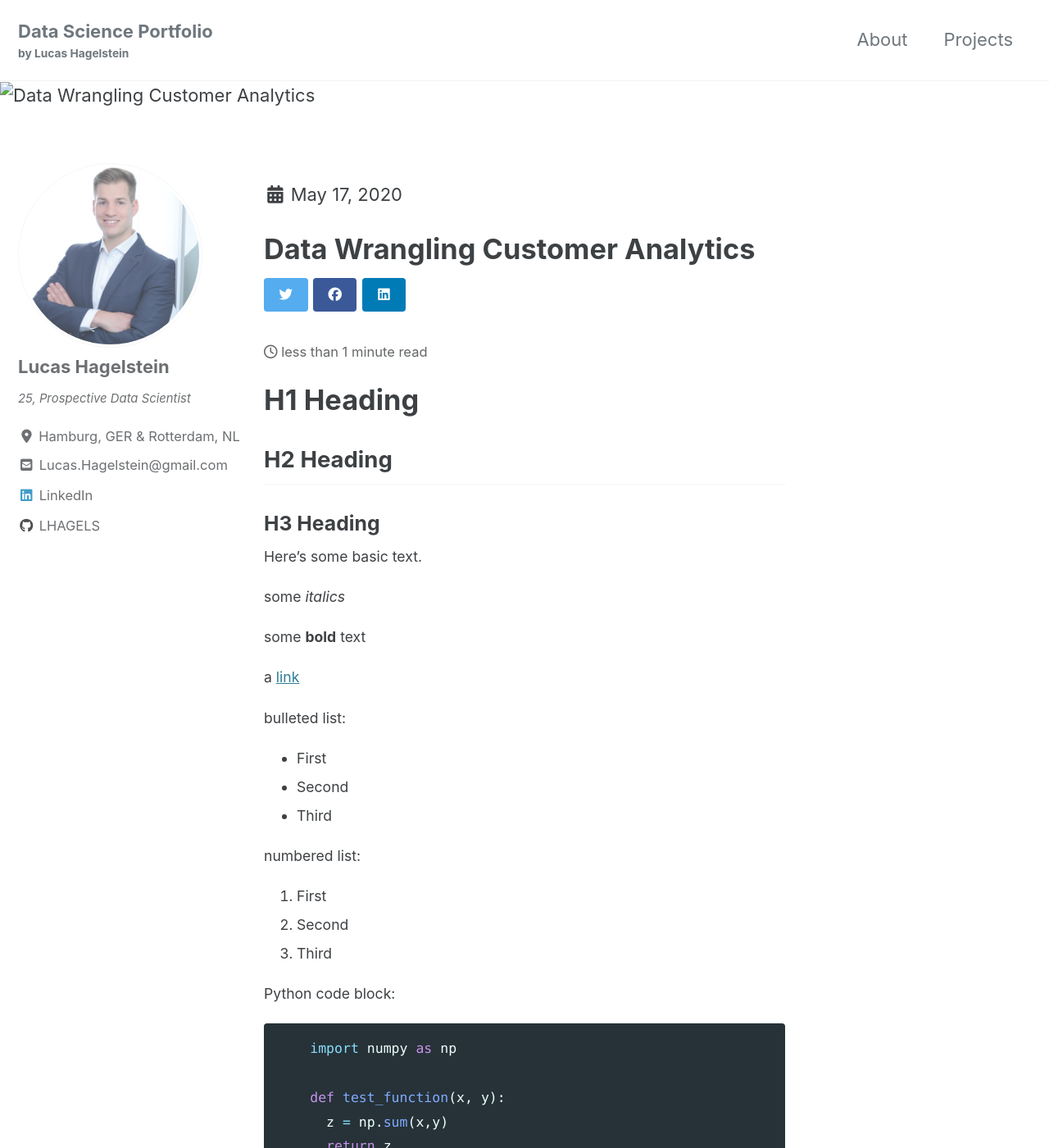
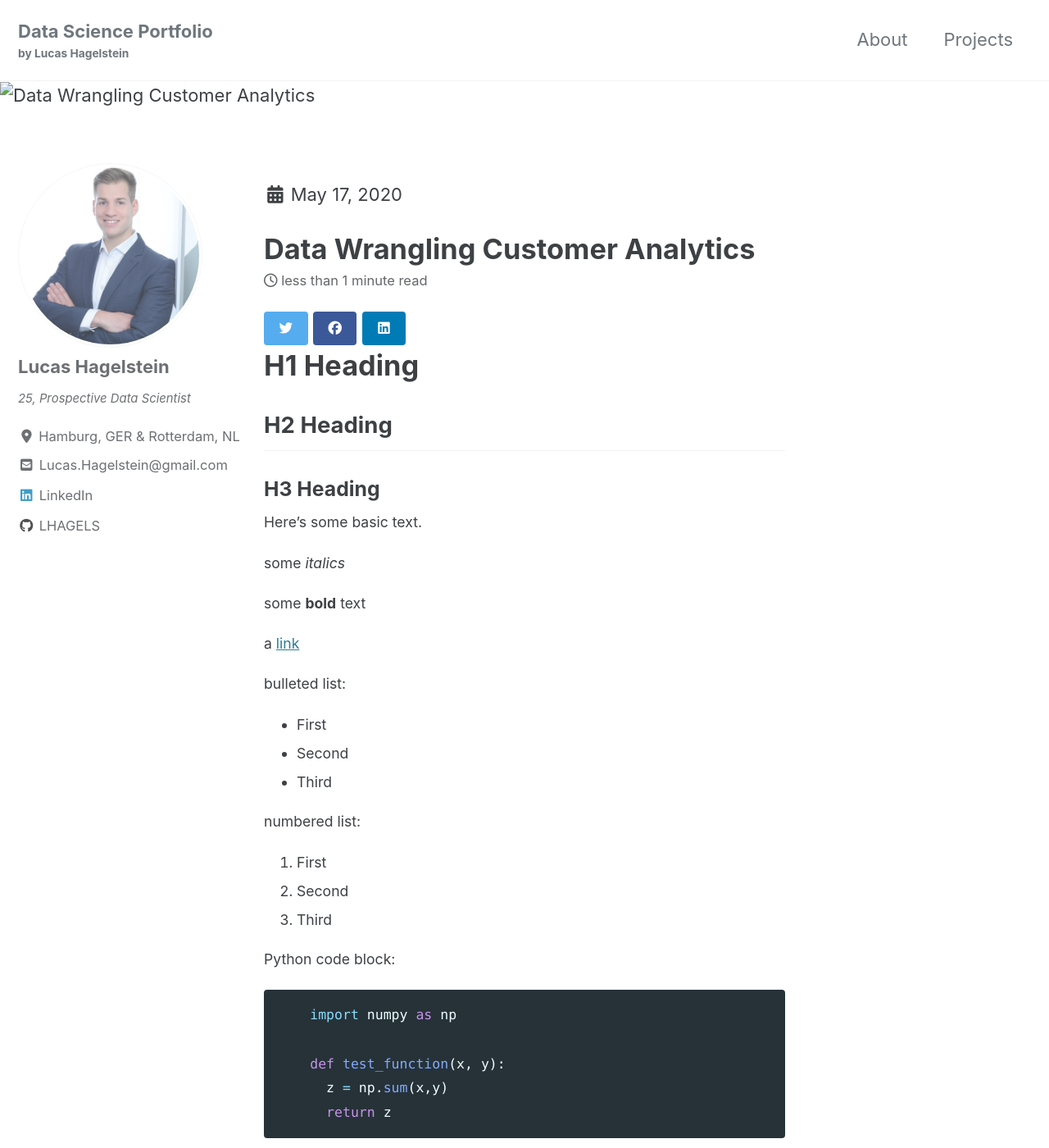
Before and after one commit to LHAGELS/LHAGELS.github.io, a Jekyll site: the page built from _posts/2020-05-17-Customer-Analytics.md, in a window 1280 px wide and 1400 px high. Shown: the whole window at 82% size. Built offline with Jekyll 4.4.1, drawn with Linux system fonts in a browser that asks for light colours; cached includes are drawn as plain includes; nearby versions of some CDN libraries; formulas are drawn with MathJax 3.

Commit message:
new github

```diff
--- a/_includes/social-share.html
+++ b/_includes/social-share.html
@@ -2,9 +2,9 @@
   {% if site.data.ui-text[site.locale].share_on_label %}
   {% endif %}
 
-  <a href="https://twitter.com/intent/tweet?{% if site.twitter.username %}via={{ site.twitter.username | url_encode }}&{% endif %}text={{ page.title | url_encode }}%20{{ page.url | absolute_url | url_encode }}" class="btn btn--twitter" onclick="window.open(this.href, 'window', 'left=20,top=20,width=500,height=350,toolbar=1,resizable=0'); return false;" title="{{ site.data.ui-text[site.locale].share_on_label | default: 'Share on' }} Twitter"><i class="fab fa-fw fa-twitter" aria-hidden="true"></i><span> </span></a>
+  <a href="https://twitter.com/intent/tweet?{% if site.twitter.username %}via={{ site.twitter.username | url_encode }}&{% endif %}text={{ page.title | url_encode }}%20{{ page.url | absolute_url | url_encode }}" class="btn btn--twitter" onclick="window.open(this.href, 'window', 'left=20,top=20,width=500,height=350,toolbar=1,resizable=1'); return false;" title="{{ site.data.ui-text[site.locale].share_on_label | default: 'Share on' }} Twitter"><i class="fab fa-fw fa-twitter" aria-hidden="true"></i><span> </span></a>
 
-  <a href="https://www.facebook.com/sharer/sharer.php?u={{ page.url | absolute_url | url_encode }}" class="btn btn--facebook" onclick="window.open(this.href, 'window', 'left=20,top=20,width=500,height=350,toolbar=1,resizable=0'); return false;" title="{{ site.data.ui-text[site.locale].share_on_label | default: 'Share on' }} Facebook"><i class="fab fa-fw fa-facebook" aria-hidden="true"></i><span> </span></a>
+  <a href="https://www.facebook.com/sharer/sharer.php?u={{ page.url | absolute_url | url_encode }}" class="btn btn--facebook" onclick="window.open(this.href, 'window', 'left=20,top=20,width=500,height=350,toolbar=1,resizable=1'); return false;" title="{{ site.data.ui-text[site.locale].share_on_label | default: 'Share on' }} Facebook"><i class="fab fa-fw fa-facebook" aria-hidden="true"></i><span> </span></a>
 
-  <a href="https://www.linkedin.com/shareArticle?mini=true&url={{ page.url | absolute_url | url_encode }}" class="btn btn--linkedin" onclick="window.open(this.href, 'window', 'left=20,top=20,width=500,height=350,toolbar=1,resizable=0'); return false;" title="{{ site.data.ui-text[site.locale].share_on_label | default: 'Share on' }} LinkedIn"><i class="fab fa-fw fa-linkedin" aria-hidden="true"></i><span> </span></a>
+  <a href="https://www.linkedin.com/shareArticle?mini=true&url={{ page.url | absolute_url | url_encode }}" class="btn btn--linkedin" onclick="window.open(this.href, 'window', 'left=20,top=20,width=500,height=350,toolbar=1,resizable=1'); return false;" title="{{ site.data.ui-text[site.locale].share_on_label | default: 'Share on' }} LinkedIn"><i class="fab fa-fw fa-linkedin" aria-hidden="true"></i><span> </span></a>
 </section>
--- a/_layouts/single.html
+++ b/_layouts/single.html
@@ -32,10 +32,10 @@
             <p class="page__date"><strong><i class="fas fa-fw fa-calendar-alt" aria-hidden="true"></i> {{ site.data.ui-text[site.locale].date_label }}</strong> <time datetime="{{ page.date | date_to_xmlschema }}">{{ page.date | date: "%B %-d, %Y" }}</time></p>
           {% endif %}
           {% if page.title %}<h1 id="page-title" class="page__title" itemprop="headline">{{ page.title | markdownify | remove: "<p>" | remove: "</p>" }}</h1>{% endif %}
-{% if page.share %}{% include social-share.html %}{% endif %}
           {% if page.read_time %}
             <p class="page__meta"><i class="far fa-clock" aria-hidden="true"></i> {% include read-time.html %}</p>
           {% endif %}
+          {% if page.share %}{% include social-share.html %}{% endif %}
         </header>
       {% endunless %}
 
--- a/_sass/minimal-mistakes/_page.scss
+++ b/_sass/minimal-mistakes/_page.scss
@@ -265,7 +265,7 @@
 }
 
 .page__share-title {
-  margin-bottom: 2px;
+  margin-bottom: 10px;
   font-size: $type-size-6;
   text-transform: uppercase;
 }
```
